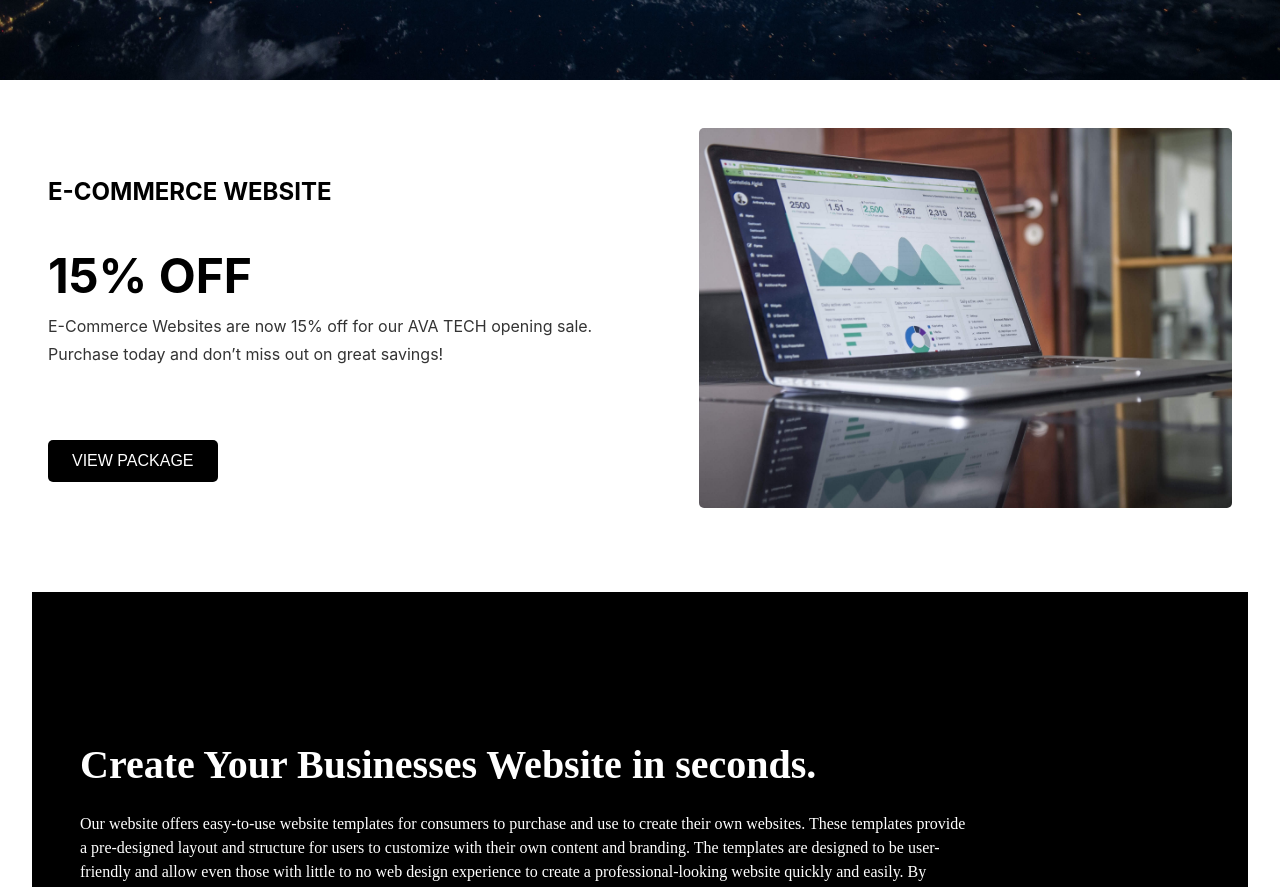
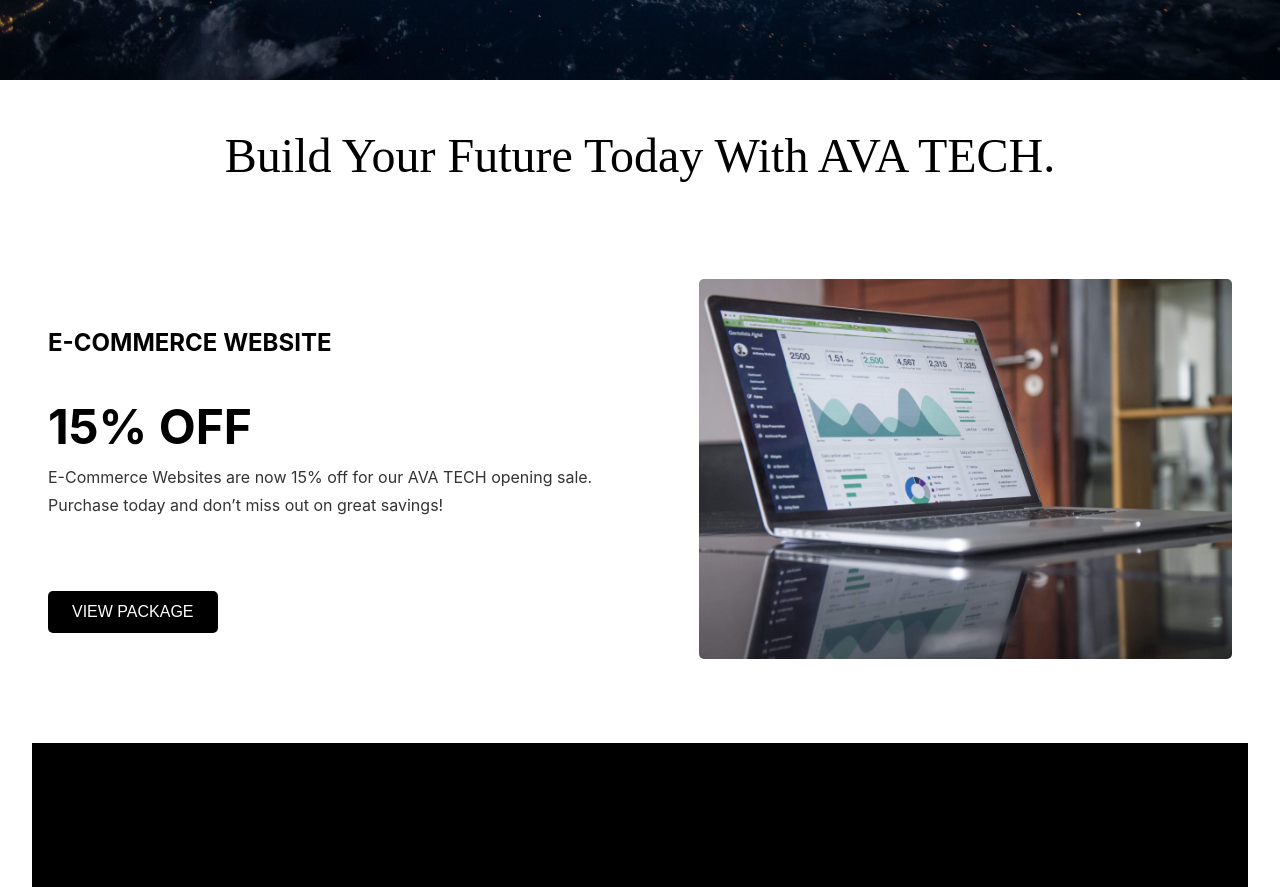
Before and after one commit to tinashe-x/avatech, a React (Create React App) app: page / in a window 1280 px wide. Shown: the part 720-1607 px from the top of the page. Built offline with nearby package versions, Linux system fonts and the light colour scheme.

Commit message:
HomePage Edits

```diff
--- a/src/components/DiscountOffer.js
+++ b/src/components/DiscountOffer.js
@@ -4,6 +4,10 @@
 
 function DiscountOffer() {
   return (
+    <div>
+      <header className="header-container">
+          <h3 className="header-title">Build Your Future Today With AVA TECH.</h3>
+        </header>
     <section className="discount-offer">
       <div className="offer-content">
         <h2>E-COMMERCE WEBSITE</h2>
@@ -16,6 +20,7 @@
         <img src={DiscountOfferImg} alt="E-Commerce Offer" />
       </div>
     </section>
+    </div>
   );
 }
 
--- a/src/styles/DiscountOffer.css
+++ b/src/styles/DiscountOffer.css
@@ -1,3 +1,17 @@
+
+.header-container h3 {
+  text-align: center;
+  font-weight: 100;
+}
+
+.header-title h3 {
+  font-family: "Times New Roman", serif;
+  font-size: 3rem;
+  margin-bottom: 0;
+  font-weight: 100;
+  color: #000;
+}
+
 .discount-offer {
   display: flex; /* Use flexbox for layout */
   justify-content: space-between; /* Space out content */
```
